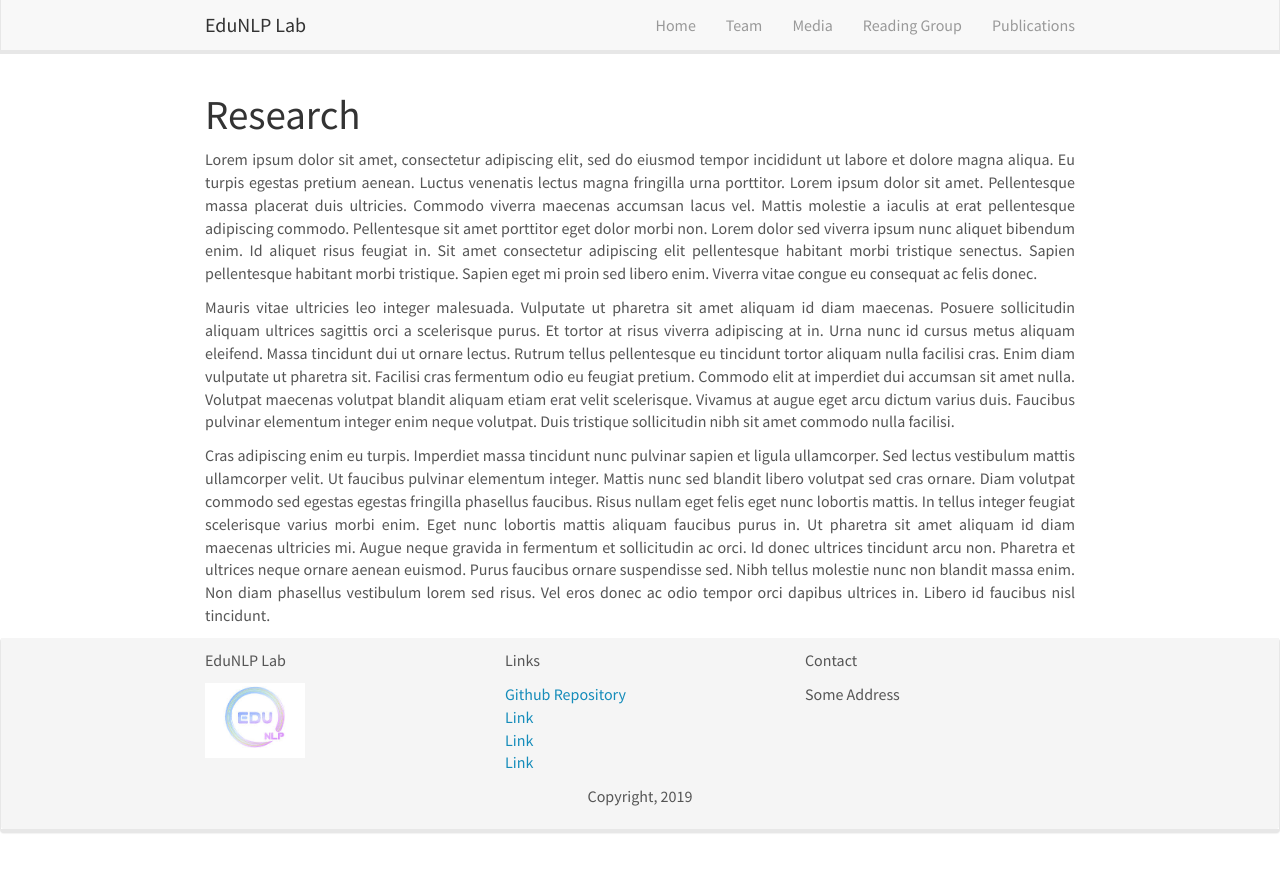
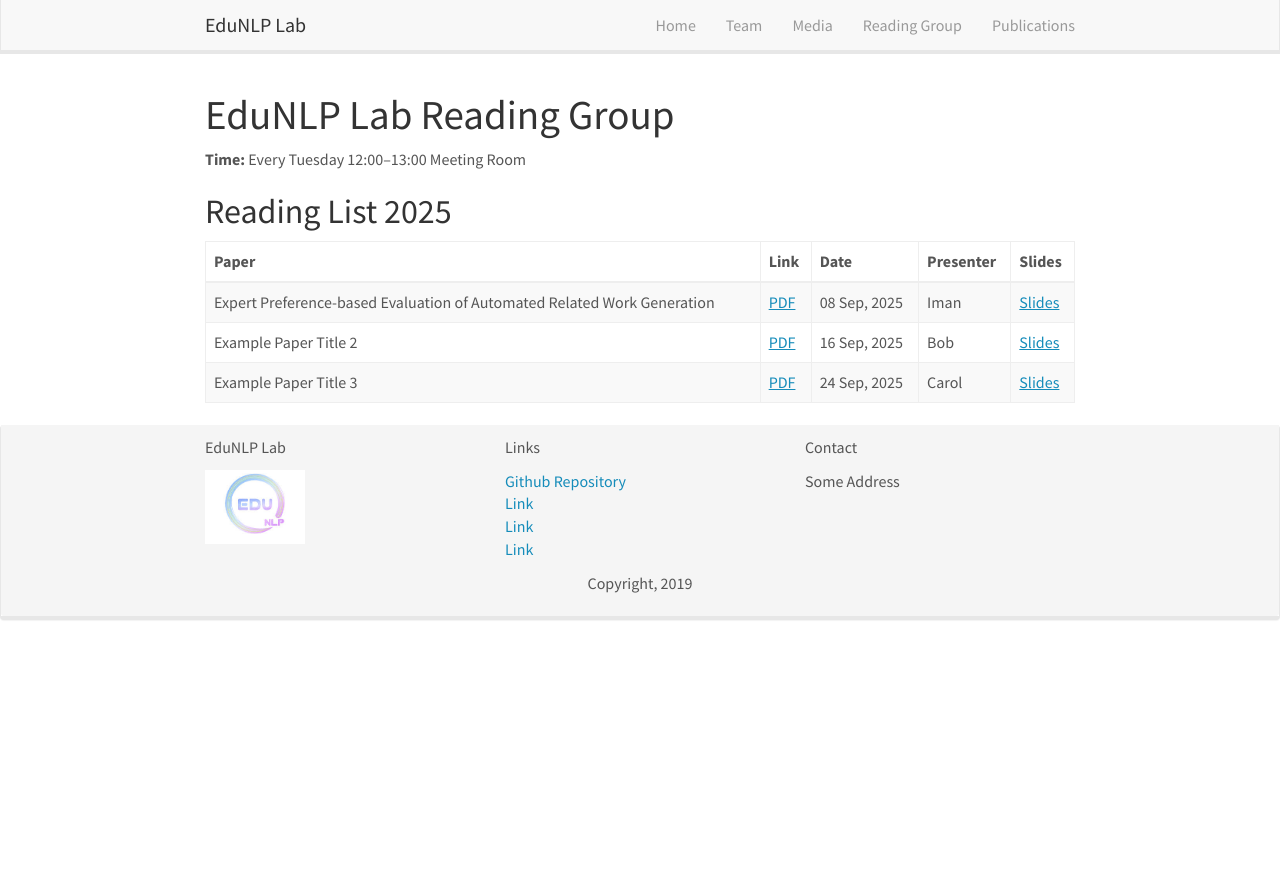
Before and after one commit to NaumanNaeem/EduNLP, a Jekyll site: the page built from _pages/research.md, in a window 1280 px wide. Shown: the top 872 px of the page. Built offline with Jekyll 4.4.1, drawn with Linux system fonts in a browser that asks for light colours; nearby versions of some CDN libraries.

Commit message:
update image colors and reading group

```diff
--- a/_pages/research.md
+++ b/_pages/research.md
@@ -1,15 +1,49 @@
 ---
 title: "Reading Group"
 layout: default
-excerpt: "RT2 Lab -- Research"
+excerpt: "EduNLP Lab -- Research"
 sitemap: false
 permalink: /research/
 ---
 
-# Research
+<h1>EduNLP Lab Reading Group</h1>
+<p><strong>Time:</strong> Every Tuesday 12:00–13:00 Meeting Room</p>
 
-Lorem ipsum dolor sit amet, consectetur adipiscing elit, sed do eiusmod tempor incididunt ut labore et dolore magna aliqua. Eu turpis egestas pretium aenean. Luctus venenatis lectus magna fringilla urna porttitor. Lorem ipsum dolor sit amet. Pellentesque massa placerat duis ultricies. Commodo viverra maecenas accumsan lacus vel. Mattis molestie a iaculis at erat pellentesque adipiscing commodo. Pellentesque sit amet porttitor eget dolor morbi non. Lorem dolor sed viverra ipsum nunc aliquet bibendum enim. Id aliquet risus feugiat in. Sit amet consectetur adipiscing elit pellentesque habitant morbi tristique senectus. Sapien pellentesque habitant morbi tristique. Sapien eget mi proin sed libero enim. Viverra vitae congue eu consequat ac felis donec.
+<h2>Reading List 2025</h2>
 
-Mauris vitae ultricies leo integer malesuada. Vulputate ut pharetra sit amet aliquam id diam maecenas. Posuere sollicitudin aliquam ultrices sagittis orci a scelerisque purus. Et tortor at risus viverra adipiscing at in. Urna nunc id cursus metus aliquam eleifend. Massa tincidunt dui ut ornare lectus. Rutrum tellus pellentesque eu tincidunt tortor aliquam nulla facilisi cras. Enim diam vulputate ut pharetra sit. Facilisi cras fermentum odio eu feugiat pretium. Commodo elit at imperdiet dui accumsan sit amet nulla. Volutpat maecenas volutpat blandit aliquam etiam erat velit scelerisque. Vivamus at augue eget arcu dictum varius duis. Faucibus pulvinar elementum integer enim neque volutpat. Duis tristique sollicitudin nibh sit amet commodo nulla facilisi.
-
-Cras adipiscing enim eu turpis. Imperdiet massa tincidunt nunc pulvinar sapien et ligula ullamcorper. Sed lectus vestibulum mattis ullamcorper velit. Ut faucibus pulvinar elementum integer. Mattis nunc sed blandit libero volutpat sed cras ornare. Diam volutpat commodo sed egestas egestas fringilla phasellus faucibus. Risus nullam eget felis eget nunc lobortis mattis. In tellus integer feugiat scelerisque varius morbi enim. Eget nunc lobortis mattis aliquam faucibus purus in. Ut pharetra sit amet aliquam id diam maecenas ultricies mi. Augue neque gravida in fermentum et sollicitudin ac orci. Id donec ultrices tincidunt arcu non. Pharetra et ultrices neque ornare aenean euismod. Purus faucibus ornare suspendisse sed. Nibh tellus molestie nunc non blandit massa enim. Non diam phasellus vestibulum lorem sed risus. Vel eros donec ac odio tempor orci dapibus ultrices in. Libero id faucibus nisl tincidunt.
+<div class="table-responsive">
+  <table class="table table-striped table-bordered align-middle">
+    <thead class="table-light">
+      <tr>
+        <th scope="col">Paper</th>
+        <th scope="col">Link</th>
+        <th scope="col">Date</th>
+        <th scope="col">Presenter</th>
+        <th scope="col">Slides</th>
+      </tr>
+    </thead>
+    <tbody>
+      <tr>
+        <td>Expert Preference-based Evaluation of Automated Related Work Generation</td>
+        <td><a href="https://arxiv.org/abs/2508.07955" target="_blank" rel="noopener">PDF</a></td>
+        <td>08 Sep, 2025</td>
+        <td>Iman</td>
+        <td><a href="/slides/2025-09-08-iman.pdf" target="_blank" rel="noopener">Slides</a></td>
+      </tr>
+      <tr>
+        <td>Example Paper Title 2</td>
+        <td><a href="https://arxiv.org/abs/1234.5678" target="_blank" rel="noopener">PDF</a></td>
+        <td>16 Sep, 2025</td>
+        <td>Bob</td>
+        <td><a href="/slides/2025-09-16-bob.pdf" target="_blank" rel="noopener">Slides</a></td>
+      </tr>
+      <tr>
+        <td>Example Paper Title 3</td>
+        <td><a href="https://example.com/slides3" target="_blank" rel="noopener">PDF</a></td>
+        <td>24 Sep, 2025</td>
+        <td>Carol</td>
+        <td><a href="/slides/2025-09-24-carol.pdf" target="_blank" rel="noopener">Slides</a></td>
+      </tr>
+    </tbody>
+  </table>
+</div>
--- a/_pages/team/index.html
+++ b/_pages/team/index.html
@@ -18,7 +18,7 @@ permalink: /team/
         <div class="col-md-2">
             <a href={{member.url}}>
                 <img src="{{ site.url }}{{ site.baseurl }}/images/team/{{ member.image }}"
-                    class="card-img img-responsive img-thumbnail" style="filter: grayscale(100%); max-width: 100px;" />
+                    class="card-img img-responsive img-thumbnail" style="max-width: 100px;" />
             </a>
         </div>
 
@@ -42,7 +42,7 @@ permalink: /team/
         <div class="col-md-2">
             <a href={{member.url}}>
                 <img src="{{ site.url }}{{ site.baseurl }}/images/team/{{ member.image }}"
-                    class="card-img img-responsive img-thumbnail" style="filter: grayscale(100%); max-width: 100px;" />
+                    class="card-img img-responsive img-thumbnail" style="max-width: 100px;" />
             </a>
         </div>
 
```
Also changed, not shown: _layouts/member.html (+4 -4 lines).
